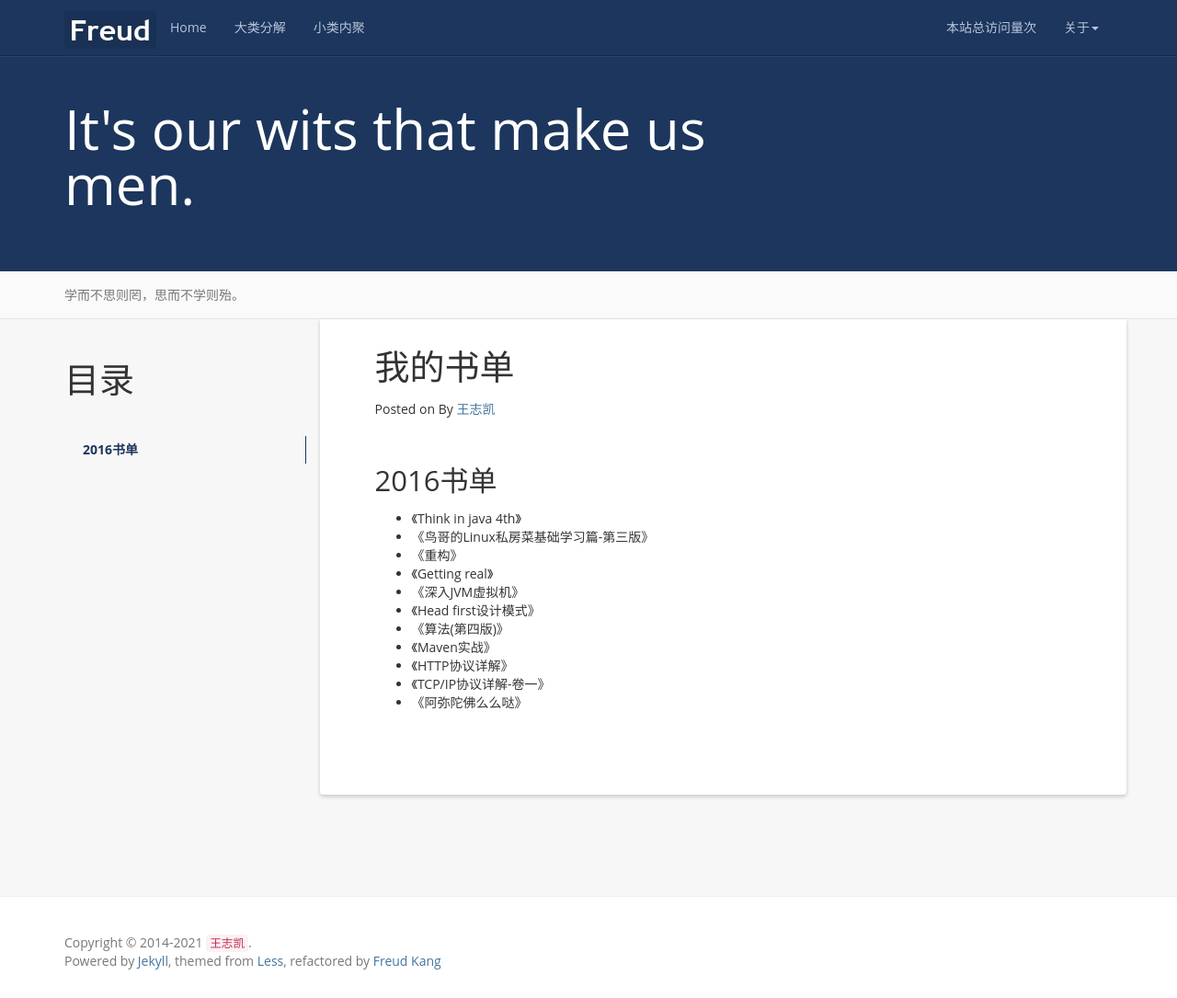
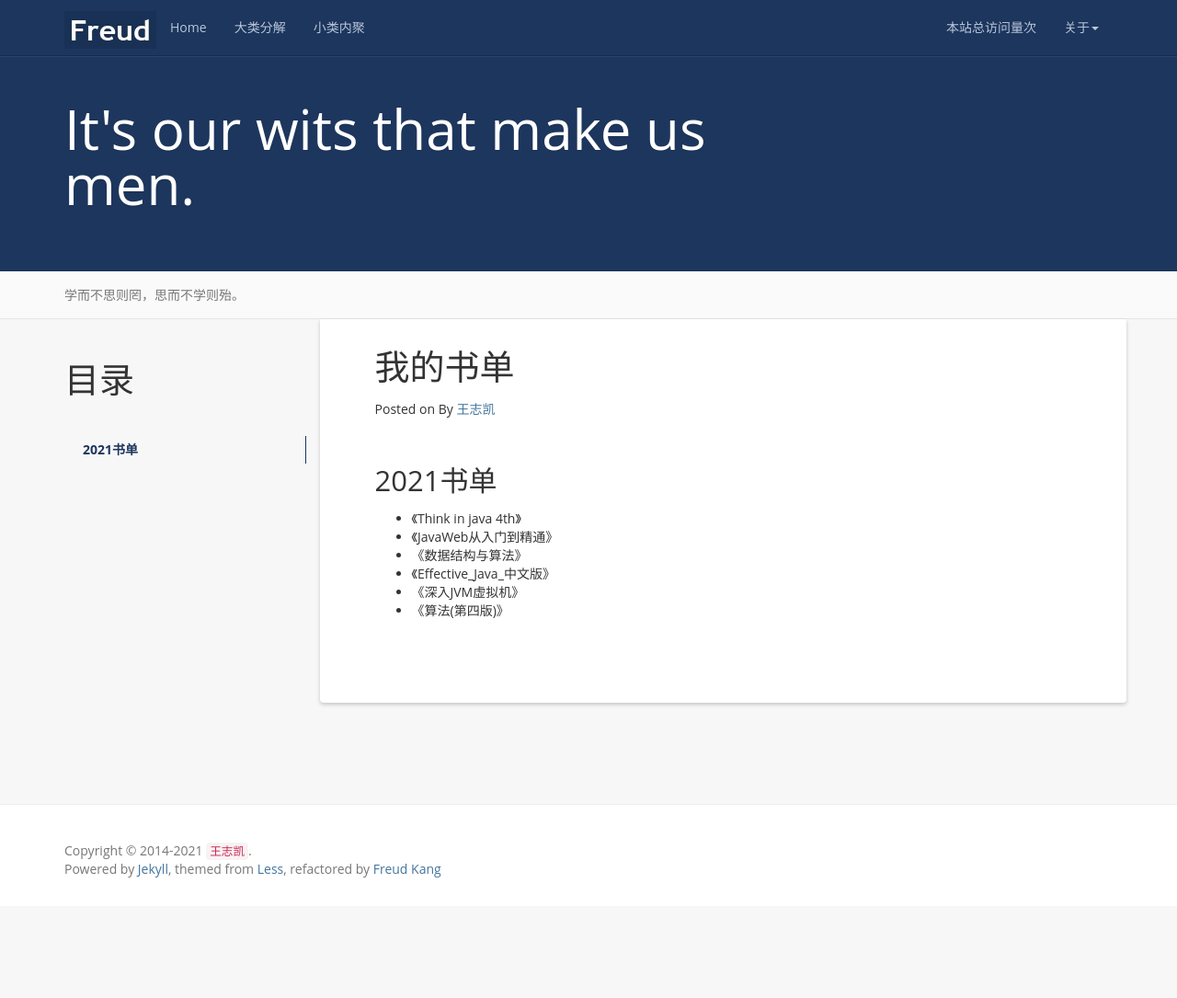
Before and after one commit to w-40/w-40.github.io, a Jekyll site: the page built from books.md, in a window 1280 px wide and 1085 px high. Shown: the whole window at 92% size. Built offline with Jekyll 4.4.1, drawn with Linux system fonts in a browser that asks for light colours; nearby versions of some CDN libraries; a script that is not in the unit is left out; comment, search, counter and statistics services are not loaded.

Commit message:
Add files via upload

```diff
--- a/books.md
+++ b/books.md
@@ -8,17 +8,12 @@ permalink: /books/
 {:toc}
 
 
-2016书单
+2021书单
 -----------------------------------------------------------------
 
 + 《Think in java 4th》
-+ 《鸟哥的Linux私房菜基础学习篇-第三版》
-+ 《重构》
-+ 《Getting real》
++ 《JavaWeb从入门到精通》
++ 《数据结构与算法》
++ 《Effective_Java_中文版》
 + 《深入JVM虚拟机》
-+ 《Head first设计模式》
 + 《算法(第四版)》
-+ 《Maven实战》
-+ 《HTTP协议详解》
-+ 《TCP/IP协议详解-卷一》
-+ 《阿弥陀佛么么哒》
```
